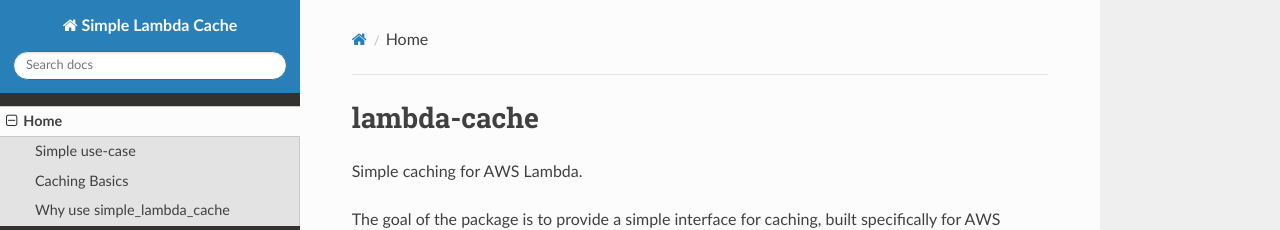
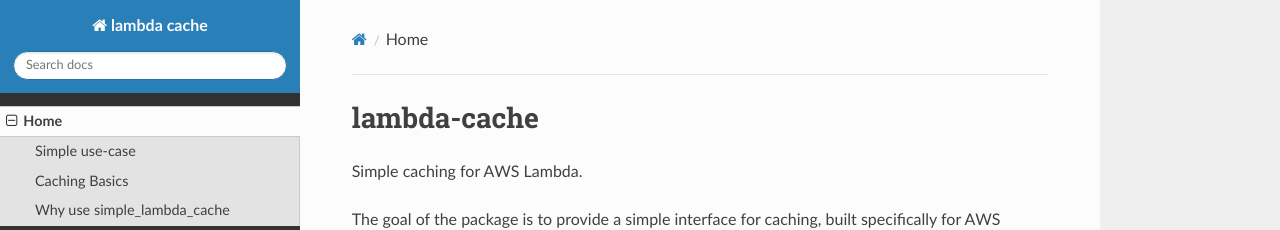
Before and after one commit to keithrozario/lambda-cache, an MkDocs documentation site: the page built from docs/index.md, in a window 1280 px wide. Shown: the top 230 px of the page. Built offline with MkDocs 1.6.1, drawn with Linux system fonts in a browser that asks for light colours; nearby versions of some CDN libraries.

Commit message:
changed name

```diff
--- a/mkdocs.yml
+++ b/mkdocs.yml
@@ -1,4 +1,4 @@
-site_name: Simple Lambda Cache
+site_name: lambda cache
 nav:
   - Home: index.md
   - Installation: install.md
```
